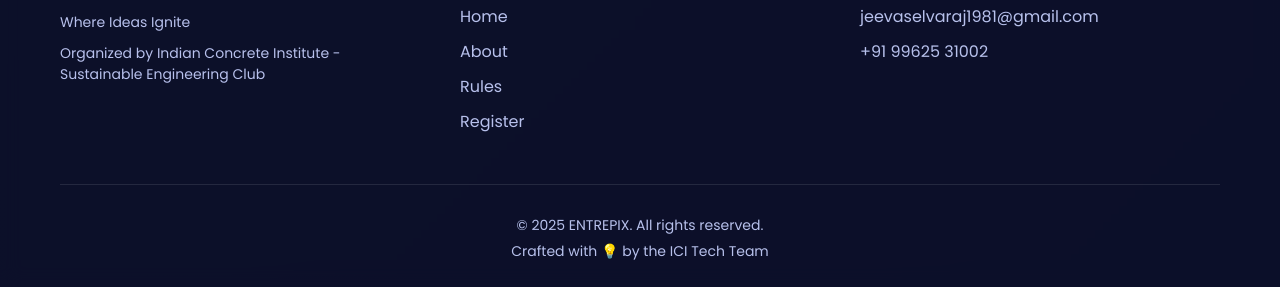
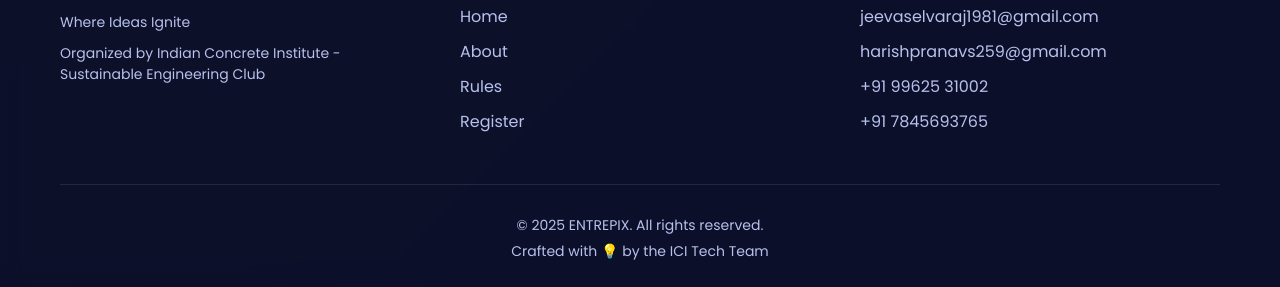
Before and after one commit to ICI-CLUB/Entrepix, a plain HTML site: page index.html in a window 1280 px wide. Shown: the part 9604-9891 px from the top of the page. Drawn offline with Linux system fonts and the light colour scheme.

Commit message:
Update index.html with latest modifications

```diff
--- a/index.html
+++ b/index.html
@@ -726,7 +726,9 @@
                         <h4>Contact</h4>
                         <ul>
                             <li><a href="mailto:jeevaselvaraj1981@gmail.com">jeevaselvaraj1981@gmail.com</a></li>
+                            <li><a href="mailto:harishpranavs259@gmail.com">harishpranavs259@gmail.com</a></li>
                             <li><a href="tel:+91 99625 31002">+91 99625 31002</a></li>
+                            <li><a href="tel:+91 99625 31002">+91 7845693765</a></li>
                         </ul>
                     </div>
                 </div>
```
